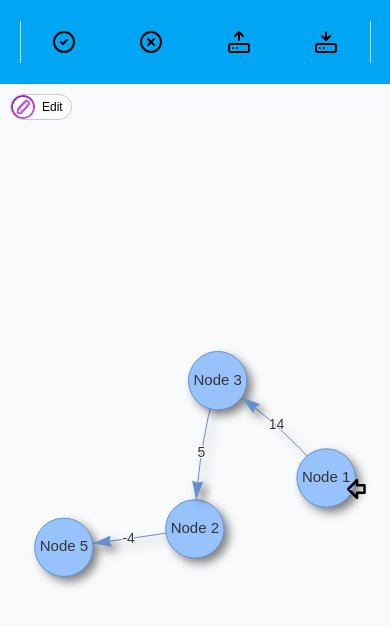
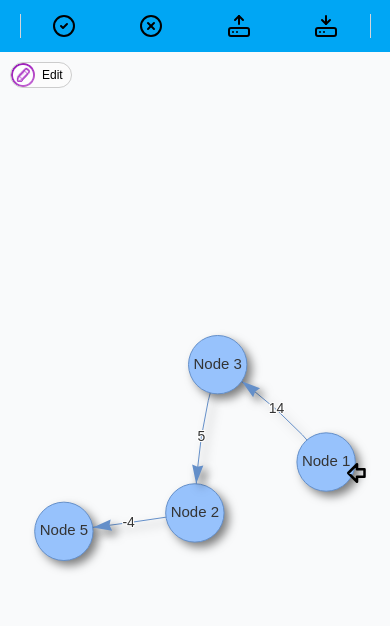
Before and after one commit to omarmouqat/ShortWayFinder, a React (Vite) app: page / in a window 390 px wide. Shown: the top 626 px of the page. Built offline with nearby package versions, Linux system fonts and the light colour scheme.

Commit message:
responsive design commit with responsive height

```diff
--- a/src/App.css
+++ b/src/App.css
@@ -6,7 +6,6 @@
   box-sizing: border-box;
 }
 .vis-manipulation{
-  background-color: aqua;
 
 }
 body{
--- a/src/App.jsx
+++ b/src/App.jsx
@@ -217,15 +217,15 @@ function App() {
     }
   };
   return (
-  <div className='w-screen h-dvh bg-gray-800'>
-    <header className='flex-1 h-1/10 w-full bg-sky-500 flex flex-row items-center justify-center'>
+  <div className='flex flex-col w-screen h-dvh bg-gray-800'>
+    <header className='h-auto min-h-13 w-full bg-sky-500 flex flex-row items-center justify-center'>
       {/* <div id="role_controls_buttons" className='flex flex-row justify-around items-center w-full h-full'>
         <button onClick={() => changeMode(1)} id="enable_btn" className={` ${mode===1 ? "bg-green-300" : "bg-sky-200"} rounded-lg relative h-5/10 w-20 before:absolute before:top-0 before:-left-10 before:w-7.5 before:h-7.5 before:bg-[#38a4bd] before:rounded-full before:mr-1.25`}>Enable</button>
         <button onClick={() => changeMode(2)} id="disable_btn" className={` ${mode===2 ? "bg-green-300" : "bg-sky-200"} rounded-lg relative h-5/10 w-20 before:absolute before:top-0 before:-left-10 before:w-7.5 before:h-7.5 before:bg-[#ff5b5b] before:rounded-full before:mr-1.25`}>Disable</button>
         <button onClick={() => changeMode(3)} id="sender_btn" className={` ${mode===3 ? "bg-green-300" : "bg-sky-200"} rounded-lg relative h-5/10 w-20 before:absolute before:top-0 before:-left-10 before:w-7.5 before:h-7.5 before:bg-[#4ee66d] before:rounded-full before:mr-1.25`}>Sender</button>
         <button onClick={() => changeMode(4)} id="receiver_btn" className={` ${mode===4 ? "bg-green-300" : "bg-sky-200"} rounded-lg relative h-5/10 w-20 before:absolute before:top-0 before:-left-10 before:w-7.5 before:h-7.5 before:bg-[#faae46] before:rounded-full before:mr-1.25`}>Receiver</button>
       </div> */}
-      <div id="role_controls_buttons" className='w-9/10 sm:w-3/10 flex flex-row flex-wrap justify-around items-center h-1/2 border-x-1 border-gray-300 my-10 transition-all duration-600'>
+      <div id="role_controls_buttons" className='py-10 my-10 w-9/10 sm:w-3/10 flex flex-row flex-wrap justify-around items-center h-auto border-x-1 border-gray-300 my-10 transition-all duration-600'>
         <button data-tooltip-id='tooltip' data-tooltip-content="Enable Node" onClick={() => changeMode(1)} id="enable_btn" ><CircleCheck /></button>
         <button data-tooltip-id='tooltip' data-tooltip-content="Disable Node" onClick={() => changeMode(2)} id="disable_btn" ><CircleX /></button>
         <button data-tooltip-id='tooltip' data-tooltip-content="Set Sender" onClick={() => changeMode(3)} id="sender_btn" ><HardDriveUpload /></button>
@@ -234,7 +234,7 @@ function App() {
       </div>
 
     </header>
-    <div className='h-9/10 w-full flex flex-row items-center justify-center text-black'>
+    <div className=' flex-1 h-full w-full flex flex-row items-center justify-center text-black'>
       <div className='relative flex-3 bg-gray-50 flex flex-col w-full h-full text-black overflow-hidden'>
         <VisNetwork
         ref={visNetworkRef}
```
